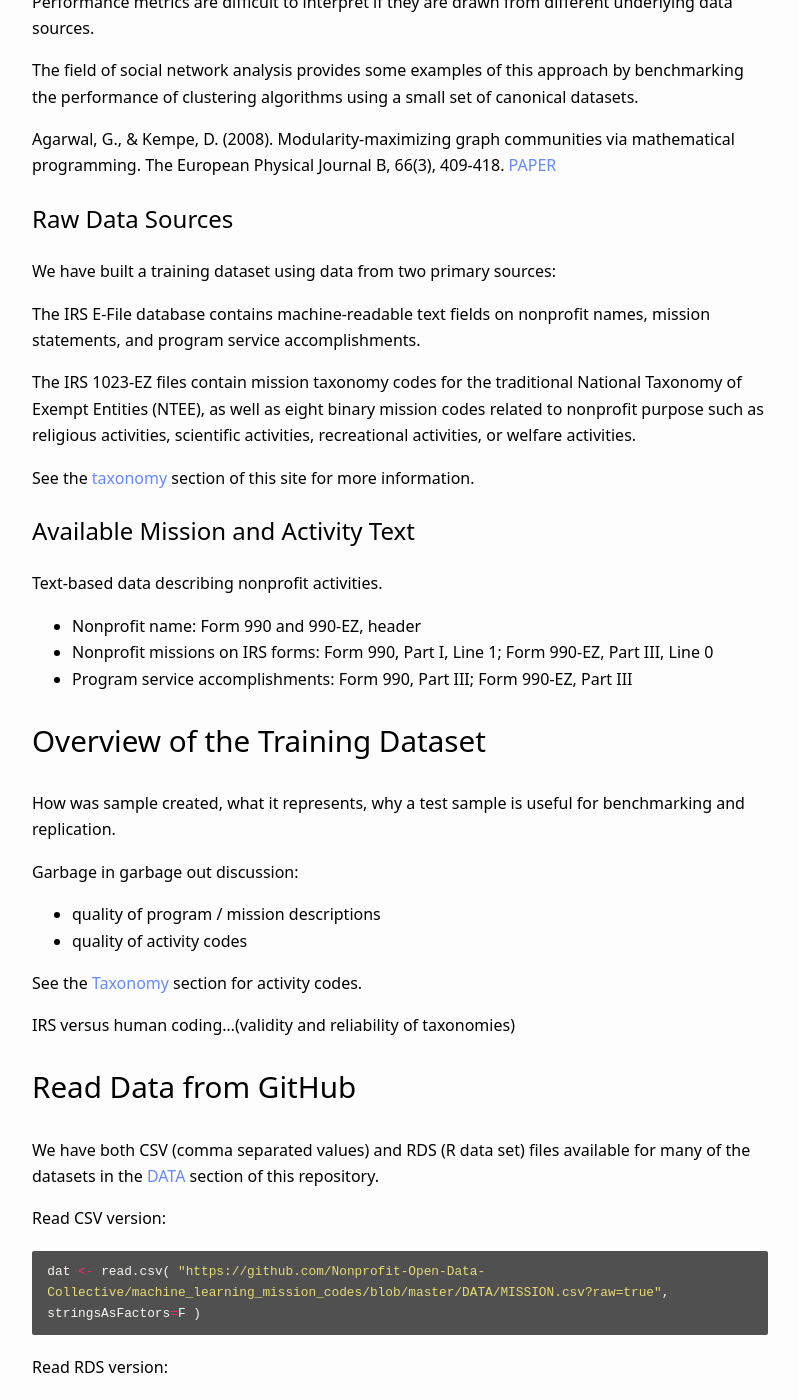
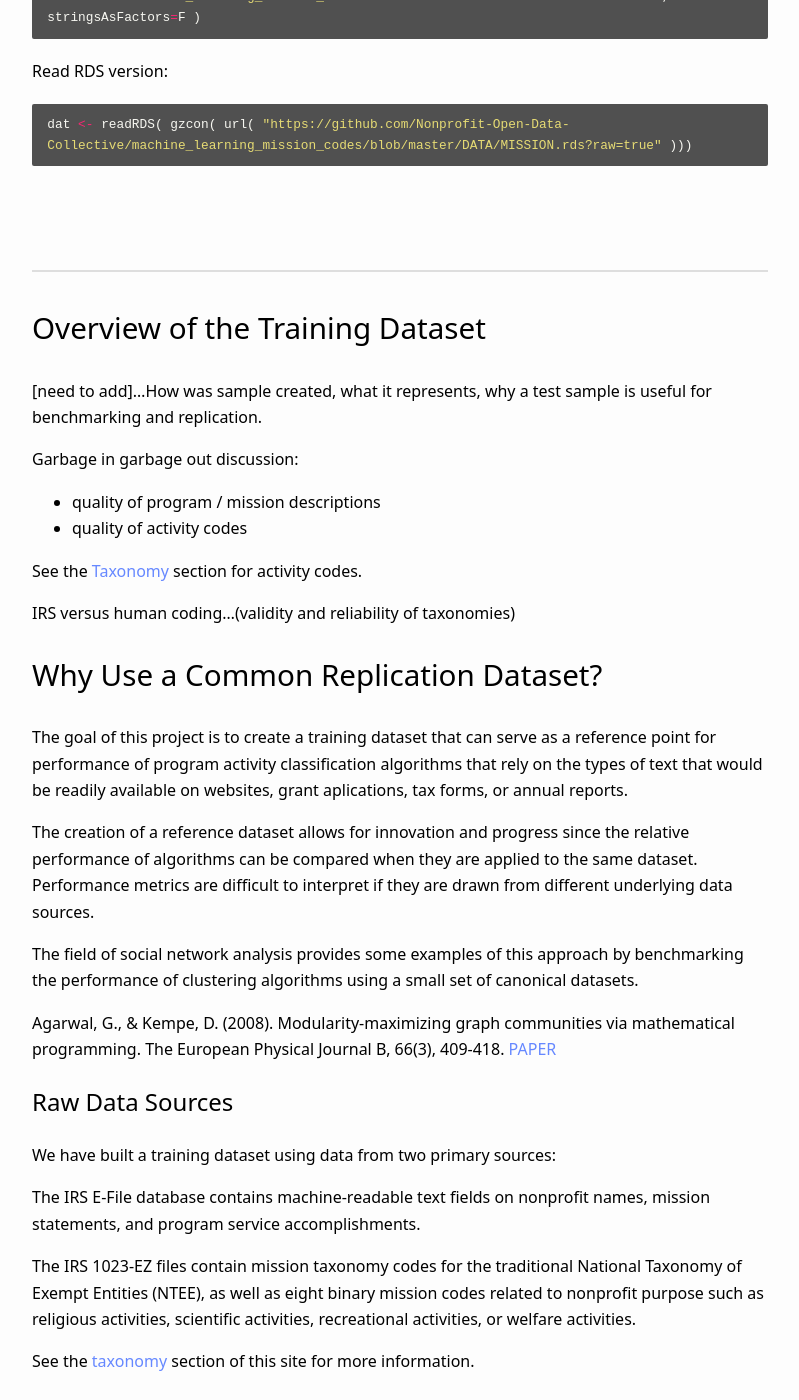
Before and after one commit to Nonprofit-Open-Data-Collective/machine_learning_mission_codes, a Jekyll site: the page built from docs/data.md, in a window 1280 px wide and 1400 px high, scrolled down 446 px. Shown: the whole window, without its empty margins (240-1039 px from the left). Built offline with Jekyll 4.4.1, drawn with Linux system fonts in a browser that asks for light colours; our own code applies the rules of GitHub Pages for plain Markdown files; some of the changed text lies outside the part shown.

Commit message:
Update data.md

````diff
--- a/docs/data.md
+++ b/docs/data.md
@@ -1,6 +1,40 @@
 ---
 title: "Data"
 ---
+
+We have both CSV and RDS (R data set) files available in the [DATA](https://github.com/Nonprofit-Open-Data-Collective/machine_learning_mission_codes/tree/master/DATA) section of this GitHub repository. They can be loaded directly into R as follows.
+
+Read CSV version:
+
+```r
+dat <- read.csv( "https://github.com/Nonprofit-Open-Data-Collective/machine_learning_mission_codes/blob/master/DATA/MISSION.csv?raw=true", stringsAsFactors=F )
+```
+
+Read RDS version:
+
+```r
+dat <- readRDS( gzcon( url( "https://github.com/Nonprofit-Open-Data-Collective/machine_learning_mission_codes/blob/master/DATA/MISSION.rds?raw=true" )))
+```
+
+<br>
+<br>
+
+-------------------
+
+# Overview of the Training Dataset
+
+[need to add]...How was sample created, what it represents, why a test sample is useful for benchmarking and replication.
+
+Garbage in garbage out discussion:
+* quality of program / mission descriptions
+* quality of activity codes
+
+See the [Taxonomy](https://nonprofit-open-data-collective.github.io/machine_learning_mission_codes/taxonomies/) section for activity codes.
+
+IRS versus human coding...(validity and reliability of taxonomies)
+
+
+# Why Use a Common Replication Dataset?
 
 The goal of this project is to create a training dataset that can serve as a reference point for performance of program activity classification algorithms that rely on the types of text that would be readily available on websites, grant aplications, tax forms, or annual reports.
 
@@ -34,40 +68,11 @@
 
 
 
-# Overview of the Training Dataset
-
-How was sample created, what it represents, why a test sample is useful for benchmarking and replication.
-
-Garbage in garbage out discussion:
-* quality of program / mission descriptions
-* quality of activity codes
-
-See the [Taxonomy](https://nonprofit-open-data-collective.github.io/machine_learning_mission_codes/taxonomies/) section for activity codes.
-
-IRS versus human coding...(validity and reliability of taxonomies)
 
 
 
-# Read Data from GitHub
 
-We have both CSV (comma separated values) and RDS (R data set) files available for many of the datasets in the [DATA](https://github.com/Nonprofit-Open-Data-Collective/machine_learning_mission_codes/tree/master/DATA) section of this repository.
 
-Read CSV version:
-
-```r
-dat <- read.csv( "https://github.com/Nonprofit-Open-Data-Collective/machine_learning_mission_codes/blob/master/DATA/MISSION.csv?raw=true", stringsAsFactors=F )
-```
-
-Read RDS version:
-
-```r
-dat <- readRDS( gzcon( url( "https://github.com/Nonprofit-Open-Data-Collective/machine_learning_mission_codes/blob/master/DATA/MISSION.rds?raw=true" )))
-```
-
-<br>
-<br>
-
--------------------
 
 # Raw Mission Data
 
````
